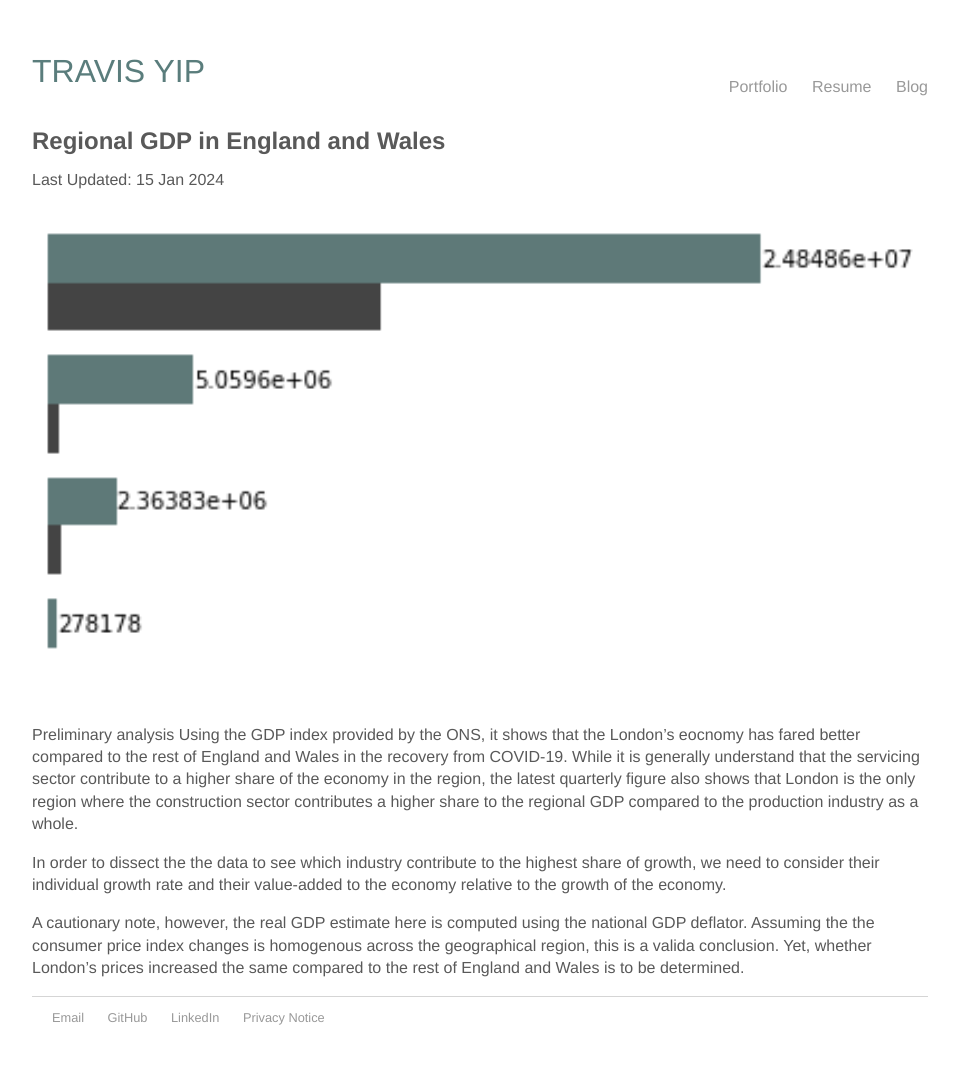
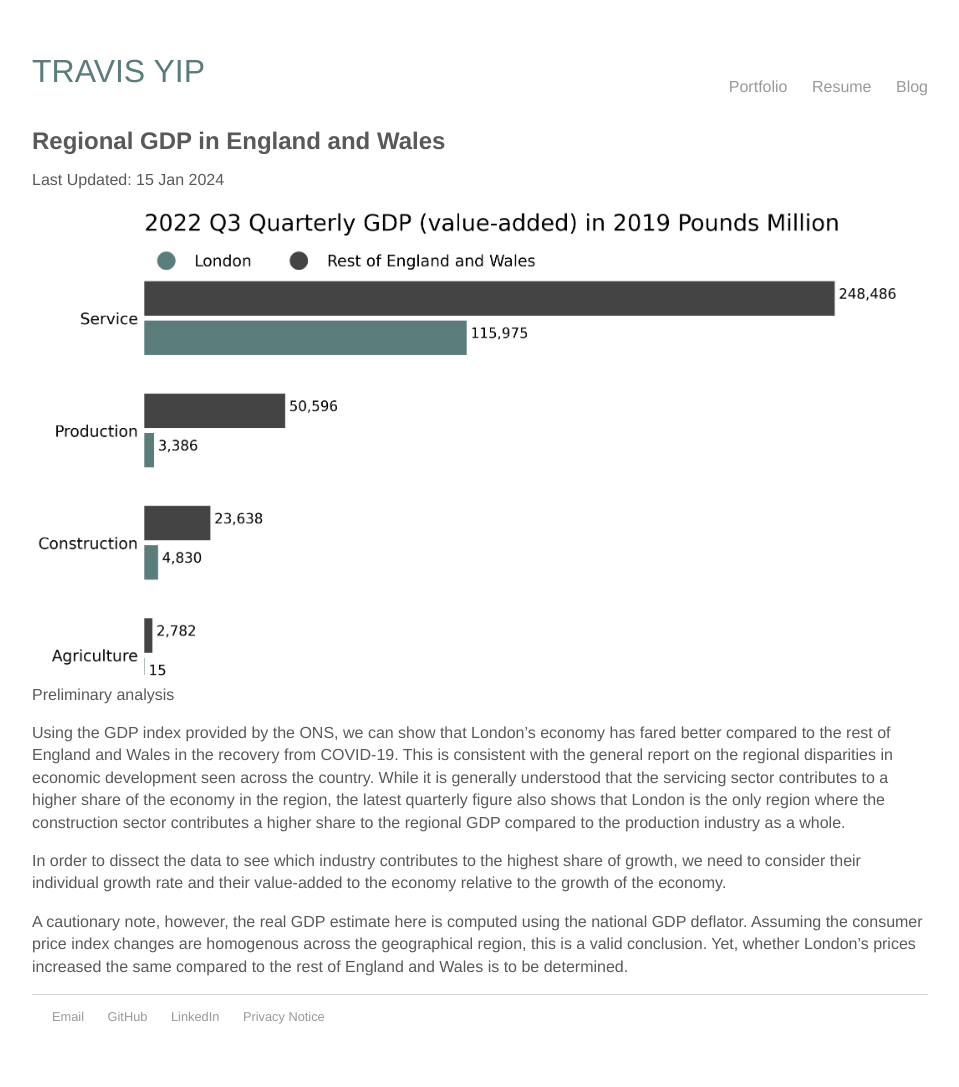
Before and after one commit to cwtravisyip/cwtravisyip.github.io, a Jekyll site: the page built from _wips/eng_wales_regional_gdp.md, in a window 1280 px wide. Shown: the whole page, without its empty margins (160-1119 px from the left). Built offline with Jekyll 4.4.1, drawn with Linux system fonts in a browser that asks for light colours.

Commit message:
Update content and image path

```diff
--- a/_wips/eng_wales_regional_gdp.md
+++ b/_wips/eng_wales_regional_gdp.md
@@ -3,14 +3,15 @@ layout: post
 title: Regional GDP in England and Wales
 subtitle: London's recovery from the COVID-19 outpaced the rest of England and Wales
 date: 2024-01-15
-img_src: /images/porfolio_of_work/regional_gdp_01.png
+img_src: /images/porfolio_of_work/regional_gdp_02.png
 tags: dataViz
 ---
 
-![Latest Quarter GDP (Value-Added) by Industry](/images/porfolio_of_work/regional_gdp_01.png)
+![Latest Quarter GDP (Value-Added) by Industry](/images/porfolio_of_work/regional_gdp_02.png)
 Preliminary analysis
-Using the GDP index provided by the ONS, it shows that the London's eocnomy has fared better compared to the rest of England and Wales in the recovery from COVID-19. While it is generally understand that the servicing sector contribute to a higher share of the economy in the region, the latest quarterly figure also shows that London is the only region where the construction sector contributes a higher share to the regional GDP compared to the production industry as a whole.
 
-In order to dissect the the data to see which industry contribute to the highest share of growth, we need to consider their individual growth rate and their value-added to the economy relative to the growth of the economy.
+Using the GDP index provided by the ONS, we can show that London's economy has fared better compared to the rest of England and Wales in the recovery from COVID-19. This is consistent with the general report on the regional disparities in economic development seen across the country. While it is generally understood that the servicing sector contributes to a higher share of the economy in the region, the latest quarterly figure also shows that London is the only region where the construction sector contributes a higher share to the regional GDP compared to the production industry as a whole.
 
-A cautionary note, however, the real GDP estimate here is computed using the national GDP deflator. Assuming the the consumer price index changes is homogenous across the geographical region, this is a valida conclusion. Yet, whether London's prices increased the same compared to the rest of England and Wales is to be determined.
+In order to dissect the data to see which industry contributes to the highest share of growth, we need to consider their individual growth rate and their value-added to the economy relative to the growth of the economy.
+
+A cautionary note, however, the real GDP estimate here is computed using the national GDP deflator. Assuming the consumer price index changes are homogenous across the geographical region, this is a valid conclusion. Yet, whether London's prices increased the same compared to the rest of England and Wales is to be determined.
```
